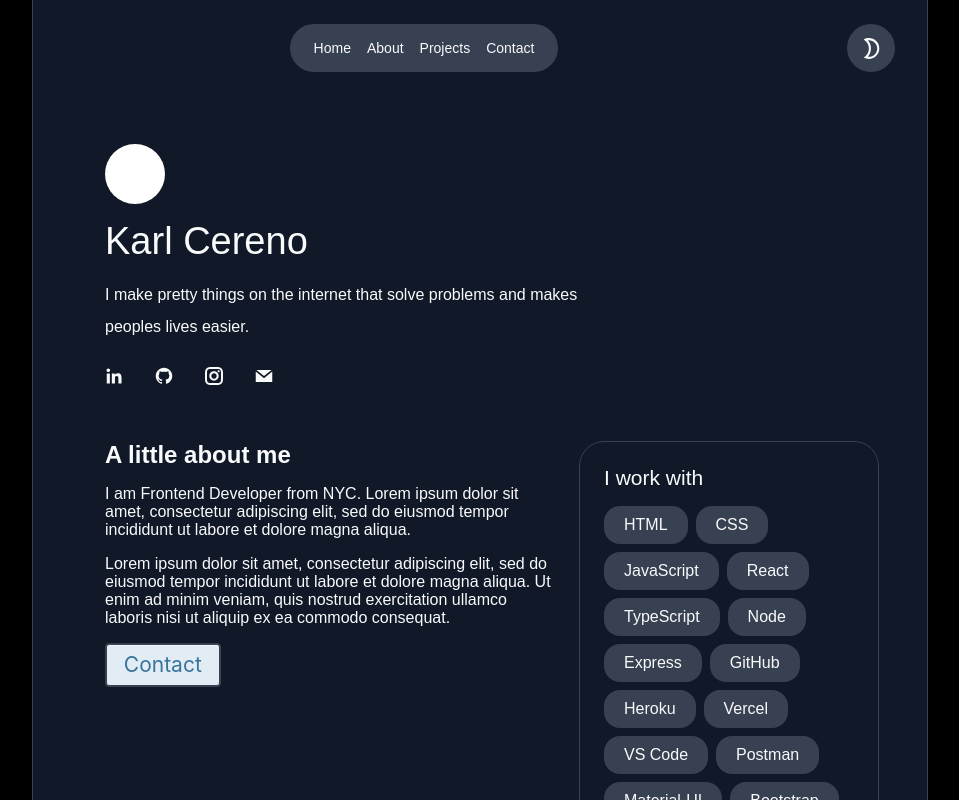
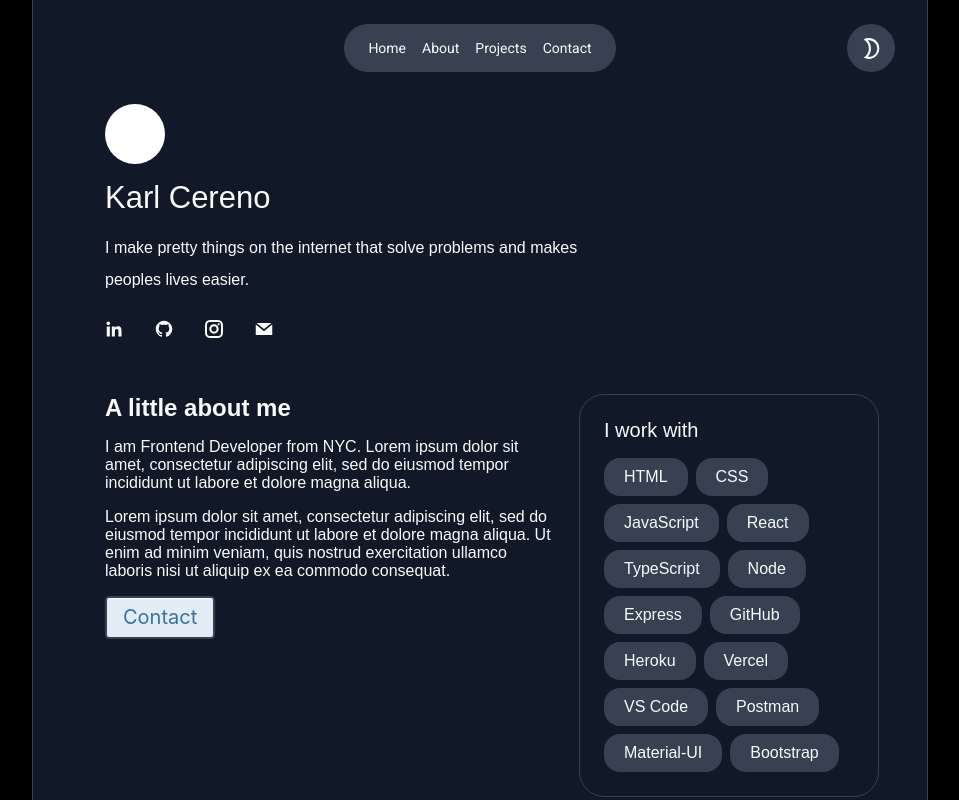
Before and after one commit to kcereno/portfolio-site, a React (Create React App) app: page / in a window 1280 px wide. Shown: the top 800 px of the page, without its empty margins (160-1119 px from the left). Built offline with nearby package versions, Linux system fonts and the light colour scheme.

Commit message:
Change nav to grid

```diff
--- a/src/sass/abstracts/_variables.scss
+++ b/src/sass/abstracts/_variables.scss
@@ -1,3 +1,5 @@
+@import url('https://fonts.googleapis.com/css2?family=Archivo+Black&family=Roboto&display=swap');
+
 // Colors
 $color-gray-1: #f9fafb;
 $color-gray-2: #f3f4f6;
@@ -23,17 +25,16 @@ $spacing-sizes: (
 
 // Font Sizes
 $font-sizes: (
-  // small
+  xxs: 1rem,
   xs: 1.2rem,
-  // p
   sm: 1.6rem,
-  // big
-  md: 2.1rem,
-  //h3
-  lg: 2.8rem,
-  // h2
-  xl: 3.8rem,
-  //h1
-  xxl: 5.1rem,
-  xxxl: 6.7rem
+  md: 2rem,
+  lg: 2.5rem,
+  xl: 3.1rem,
+  xxl: 3.9rem,
+  xxxl: 4.8rem,
 );
+
+// Typography
+$primary-font: 'Archivo Black', sans-serif;
+$secondary-font: 'Roboto', sans-serif;
--- a/src/sass/base/_typography.scss
+++ b/src/sass/base/_typography.scss
@@ -0,0 +1,5 @@
+@use '../abstracts/index' as *;
+
+a {
+  font-family: $secondary-font;
+}
--- a/src/sections/Navigation/Navigation.scss
+++ b/src/sections/Navigation/Navigation.scss
@@ -1,12 +1,16 @@
 @use '/src/sass/index' as *;
 
 .nav {
-  display: flex;
-  justify-content: space-between;
-  align-items: center;
+  display: grid;
+  grid-template-columns: repeat(3, 1fr);
+}
+
+.nav-links-cell {
+  justify-self: center;
 }
 
 .nav-links {
+  justify-self: center;
   background-color: $color-gray-8;
   display: inline-block;
   padding: ss(xs);
@@ -31,6 +35,10 @@
   margin-inline: ss(xxs);
 }
 
+.theme-icon-cell {
+  justify-self: end;
+}
+
 .theme-icon-container {
   display: flex;
   justify-content: center;
@@ -43,6 +51,7 @@
 
 .theme-icon {
   @include icon-size(2.5rem);
+  justify-self: end;
 
   transition: all 0.3s;
 
--- a/src/sections/Navigation/Navigation.tsx
+++ b/src/sections/Navigation/Navigation.tsx
@@ -8,8 +8,9 @@ interface Props {
 
 function Navigation({ darkMode, toggleDarkMode }: Props) {
   return (
-    <div className="nav pt-sm mb-xl ">
-      <div>{/* Used to help align other elems in flexbox */}</div>
+    <div className="nav pt-sm mb-md ">
+      <div>{/* Used to help alignment purposes */}</div>
+      <div className="nav-links-cell">
         <div className="nav-links ">
           <a className="nav-link" href="/">
             Home
@@ -24,12 +25,21 @@ function Navigation({ darkMode, toggleDarkMode }: Props) {
             Contact
           </a>
         </div>
+      </div>
+      <div className="theme-icon-cell">
         <div className="theme-icon-container mx-md">
           {darkMode ? (
-          <MdOutlineModeNight className="theme-icon" onClick={toggleDarkMode} />
+            <MdOutlineModeNight
+              className="theme-icon"
+              onClick={toggleDarkMode}
+            />
           ) : (
-          <MdOutlineLightMode className="theme-icon" onClick={toggleDarkMode} />
+            <MdOutlineLightMode
+              className="theme-icon"
+              onClick={toggleDarkMode}
+            />
           )}
+        </div>
       </div>
     </div>
   );
```
Lines whose indentation alone changed are shown as unchanged.
